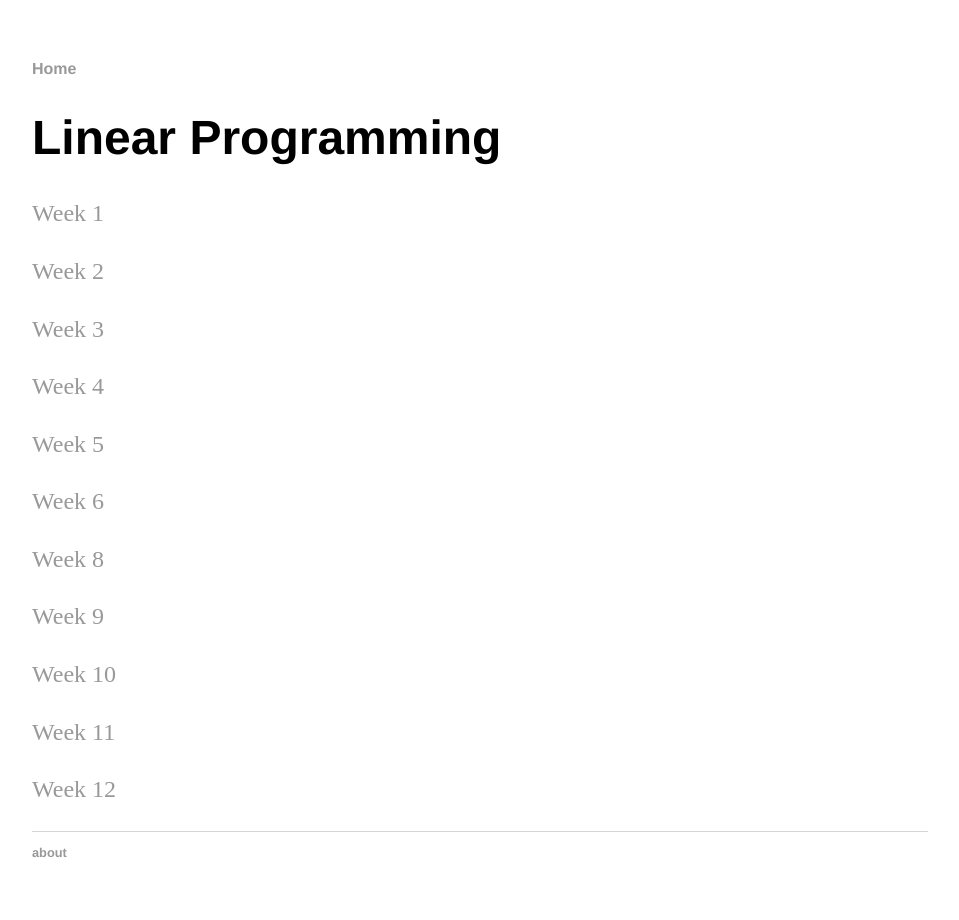
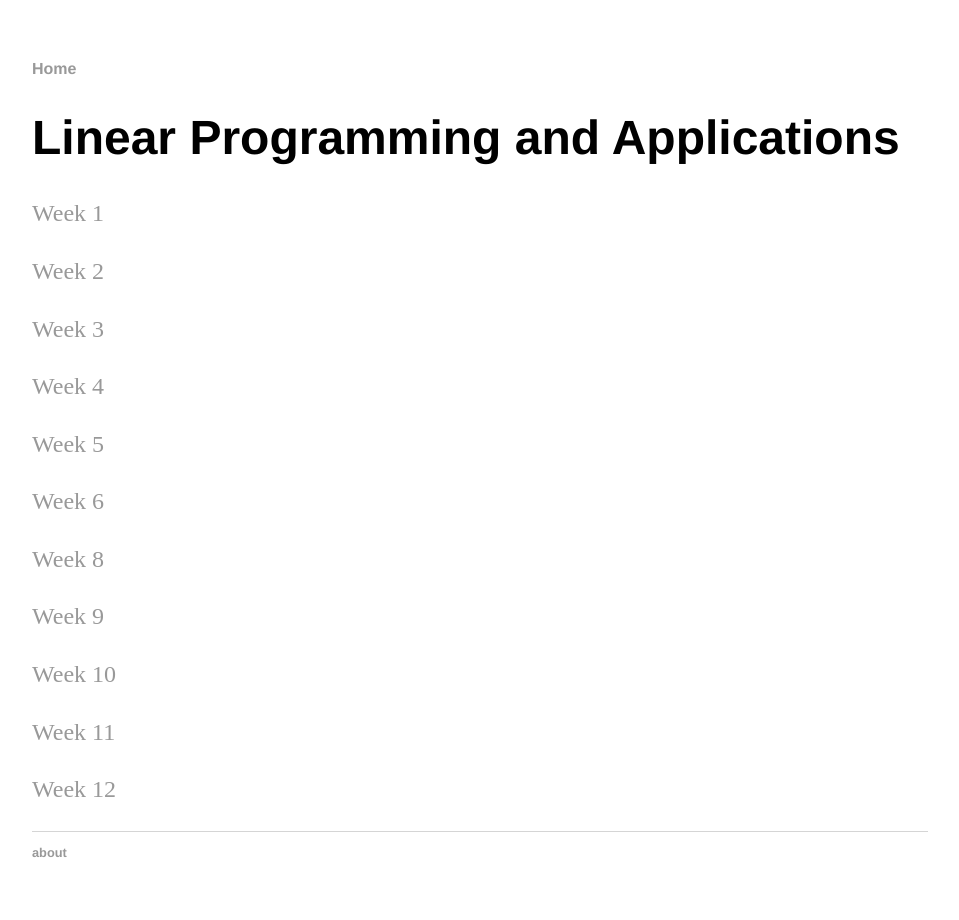
Before and after one commit to GenNotes/GenNotes.github.io, a Jekyll site: the page built from MATH-3331/index.html, in a window 1280 px wide. Shown: the whole page, without its empty margins (160-1119 px from the left). Built offline with Jekyll 4.4.1, drawn with Linux system fonts in a browser that asks for light colours.

Commit message:
Update index.html

```diff
--- a/MATH-3331/index.html
+++ b/MATH-3331/index.html
@@ -1,9 +1,9 @@
 ---
 layout: default
-title: Linear Programming
+title: Linear Programming and Applications
 ---
 <div class="blurb">
-	<h1>Linear Programming</h1>
+	<h1>Linear Programming and Applications</h1>
 
 	<p><a href="LinProg-W1.pdf"> Week 1 </a></p>
 	<p><a href="LinProg-W2.pdf"> Week 2 </a></p>
```
